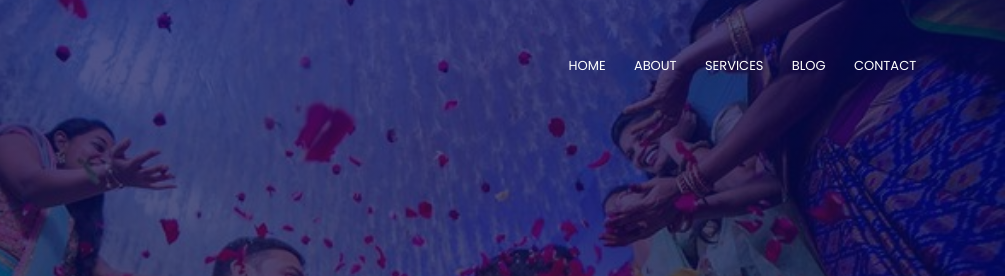
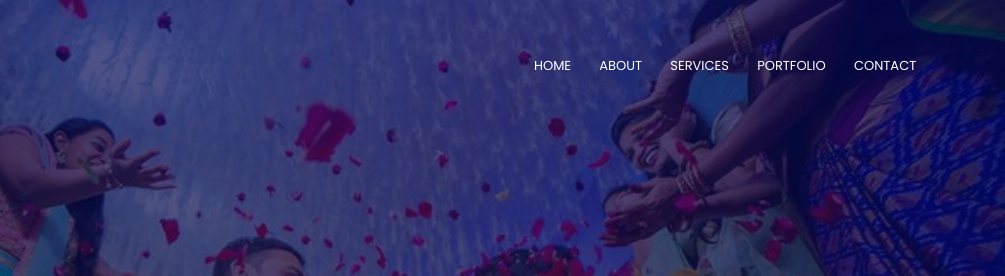
Before and after one commit to santoshvarmag/html-template, a plain HTML site: page index.html in a window 1280 px wide. Shown: the top 276 px of the page, 275-1280 px from the left. Drawn offline with Linux system fonts and the light colour scheme.

Commit message:
Update Main Menu

```diff
--- a/index.html
+++ b/index.html
@@ -23,7 +23,7 @@
             <li><a href="">HOME</a></li>
             <li><a href="">ABOUT</a></li>
             <li><a href="">SERVICES</a></li>
-            <li><a href="">BLOG</a></li>
+            <li><a href="">PORTFOLIO</a></li>
             <li><a href="">CONTACT</a></li>
           </ul>
         </div>
```
